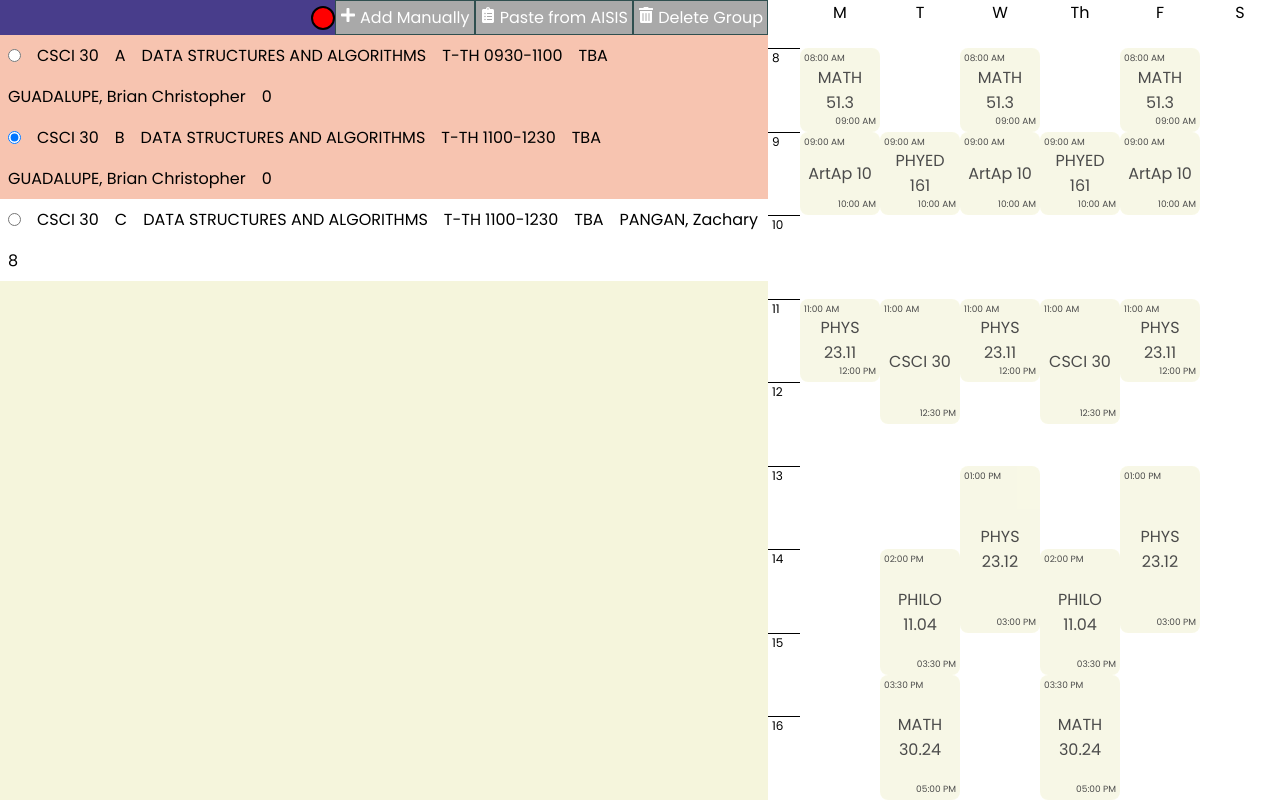
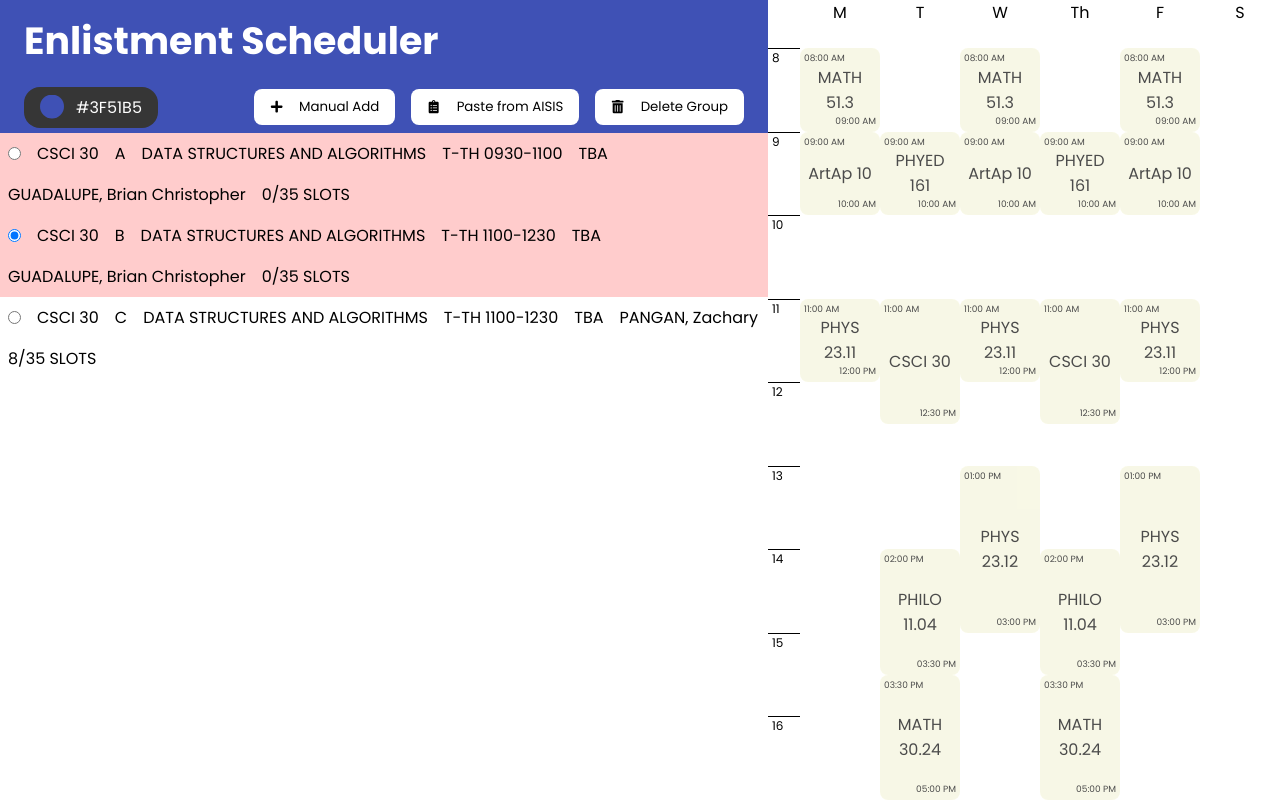
Before and after one commit to dnamme/enlistment-scheduler, a React (Create React App) app: page / in a window 1280 px wide. Built offline with nearby package versions, Linux system fonts and the light colour scheme.

Commit message:
fix styles for everything

```diff
--- a/src/App.js
+++ b/src/App.js
@@ -1,6 +1,8 @@
 import { useEffect, useState } from 'react'
 
-import InputContainer from './components/InputContainer'
+import InputHeader from './components/InputHeader'
+import InputRow from './components/InputRow'
+
 import Timetable from './components/Timetable'
 import './css/App.css'
 import './css/Input.css'
@@ -10,7 +12,7 @@ import './css/Timetable.css'
 function App() {
   const [data, setData] = useState([
     {
-      color: 'red',
+      color: '#3F51B5',
       code: 'CSCI 30',
       courses: [
         {
@@ -135,9 +137,39 @@ function App() {
   }
 
 
+  const [manualAddCode, setManualAddCode] = useState(null)
+  const [copyModalCode, setCopyModalCode] = useState(null)
+
+
   return (
     <div className="app">
-      <InputContainer data={data} onManualSubmit={onManualSubmit} onCopySubmit={onCopySubmit} />
+      <div>
+        {/* modals */}
+
+        <header>
+          <h3>Enlistment Scheduler</h3>
+        </header>
+        {/* <InputContainer data={data} onManualSubmit={onManualSubmit} onCopySubmit={onCopySubmit} /> */}
+
+        {/* pre-enlisted header */}
+        {/* pre-enlisted rows or empty text */}
+
+        {/* build headers and rows */}
+        {data.map((group) => <>
+          <InputHeader
+            key={`INPUT-HEADER_${group.code}`}
+            color={group.color}
+            onAddClick={() => {}}
+            onCopyClick={() => {}}
+            onDeleteClick={() => {}} />
+
+            {group.courses.map((row) =>
+              <InputRow
+                row={row}
+                onSelect={() => {}}
+                onDelete={() => {}} />)}
+        </>)}
+      </div>
       <Timetable data={groupedData} />
     </div>
   )
--- /dev/null
+++ b/src/components/IconButton.js
@@ -0,0 +1,20 @@
+function IconButton({ cStyle = {}, icon, bgColor = 'white', color = 'black', text }) {
+  return (
+    <button
+      style={{
+        ...cStyle,
+        display: 'flex',
+        flexFlow: 'row nowrap',
+        alignItems: 'center',
+        border: 'none',
+        borderRadius: '8px',
+        backgroundColor: bgColor,
+        color: color
+      }}>
+        {icon}
+        <p>{text}</p>
+      </button>
+  )
+}
+
+export default IconButton
--- a/src/components/InputContainer.js
+++ /dev/null
@@ -1,31 +0,0 @@
-import { useState } from 'react'
-
-import CopyModal from './CopyModal'
-import InputGroup from "./InputGroup"
-
-function InputContainer({ data, onManualSubmit, onCopySubmit }) {
-  const [modalActive, setModalActive] = useState(false)
-
-  const toggleModal = () => setModalActive(!modalActive)
-
-  const _onCopySubmit = (data) => {
-    toggleModal()
-    onCopySubmit(data)
-  }
-
-  return (
-    <div className="input-container">
-      {
-        modalActive
-          ? <CopyModal onExit={toggleModal} onCopySubmit={_onCopySubmit} />
-          : <></>
-      }
-
-      { data.map((g) =>
-        <InputGroup key={`INPUT-GROUP_${g.code}`} group={g} onCopyClick={toggleModal} />)
-      }
-    </div>
-  )
-}
-
-export default InputContainer
--- a/src/components/InputGroup.js
+++ /dev/null
@@ -1,28 +0,0 @@
-import InputHeader from './InputHeader'
-
-function InputGroup({ group, onCopyClick }) {
-  const onSelect = () => {
-  }
-
-  return (
-    <div className={`input-group`}>
-      <InputHeader color={group.color} onCopyClick={onCopyClick} />
-      {
-        group.courses.map((course) =>
-          <div key={`GROUP_${course.code}_${course.section}`} className={`input-row ${course.free_slots > 0 ? '' : 'disabled'}`}>
-            <input type="radio" checked={course.selected} onChange={onSelect} />
-            <p>{course.code}</p>
-            <p>{course.section}</p>
-            <p>{course.name}</p>
-            <p>{course.time}</p>
-            <p>{course.room}</p>
-            <p>{course.instructor}</p>
-            <p>{course.free_slots}</p>
-          </div>
-        )
-      }
-    </div>
-  )
-}
-
-export default InputGroup
--- a/src/components/InputHeader.js
+++ b/src/components/InputHeader.js
@@ -1,31 +1,27 @@
 import { FaClipboardList, FaPlus, FaTrashAlt } from 'react-icons/fa'
+import IconButton from './IconButton'
 
-function InputHeader({ color, onCopyClick }) {
-  const onAdd = () => {
-  }
-
-  const onDelete = () => {
-  }
+function InputHeader({ color, onAddClick, onCopyClick, onDeleteClick }) {
+  const mrgLeft = { margin: '4px 8px' }
 
   return (
-    <div className="input-header">
-      <div style={{
-        width: '24px',
-        height: '24px',
-        boxSizing: 'border-box',
-        borderRadius: '24px',
-        backgroundColor: color,
-        border: '2px solid black'
-      }} />
-      <div className="square-button" onClick={onAdd}>
-        <FaPlus /> Add Manually
+    <div className="input-header" style={{ backgroundColor: color }}>
+      {/* color indicator */}
+      <div className="color-indicator" style={{ marginLeft: '8px', marginRight: 'auto' }}>
+        <div style={{
+          backgroundColor: color,
+          width: '24px',
+          height: '24px',
+          clipPath: 'circle(50%)'
+        }} />
+
+        <p style={{}}>{color}</p>
       </div>
-      <div className="square-button" onClick={onCopyClick}>
-        <FaClipboardList /> Paste from AISIS
-      </div>
-      <div className="square-button" onClick={onDelete}>
-        <FaTrashAlt /> Delete Group
-      </div>
+
+      {/* buttons */}
+      <IconButton cStyle={mrgLeft} icon={<FaPlus />} text="Manual Add" onClick={onAddClick} />
+      <IconButton cStyle={mrgLeft} icon={<FaClipboardList />} text="Paste from AISIS" onClick={onCopyClick} />
+      <IconButton cStyle={mrgLeft} icon={<FaTrashAlt />} text="Delete Group" onClick={onDeleteClick} />
     </div>
   )
 }
--- /dev/null
+++ b/src/components/InputRow.js
@@ -0,0 +1,16 @@
+function InputRow({ row, onSelect, onDelete }) {
+  return (
+    <div key={`GROUP_${row.code}_${row.section}`} className={`input-row ${row.free_slots > 0 ? '' : 'disabled'}`}>
+      <input type="radio" checked={row.selected} onChange={onSelect} />
+      <p>{row.code}</p>
+      <p>{row.section}</p>
+      <p>{row.name}</p>
+      <p>{row.time}</p>
+      <p>{row.room}</p>
+      <p>{row.instructor}</p>
+      <p>{`${row.free_slots}/${row.max_slots} SLOTS`}</p>
+    </div>
+  )
+}
+
+export default InputRow
--- a/src/css/App.css
+++ b/src/css/App.css
@@ -6,31 +6,43 @@
   grid-template-areas: "input table";
 }
 
+header {
+  padding: 12px 24px;
+  background-color: #3F51B5;
+}
+
+header > h3 {
+  margin: 0;
+  color: white;
+  word-break: break-word;
+}
+
 button,
 .button {
   background: darkslateblue;
   color: white;
   text-align: center;
-  padding: 0.5rem 0;
+  padding: 8px 16px;
   border: none;
   cursor: pointer;
-  width: 128px;
 }
 
-button.block { display: block; }
-
-button.outline {
-  border: 1px solid darkslateblue;
-  background: transparent;
-  color: darkslateblue;
+button > p,
+.button > p {
+  margin: 0 0 0 16px;
 }
 
-.square-button {
-  padding: 0.25rem;
-  background-color: darkgray;
-  cursor: pointer;
+.color-indicator {
+  display: flex;
+  flex-flow: row nowrap;
+  background-color: #363636;
+  border-radius: 16px;
+  padding: 8px 16px;
+}
+
+.color-indicator > p {
   color: white;
-  border: 1px solid darkslategray;
+  margin: 0 0 0 12px;
 }
 
 @media screen and (max-width: 1023px) {
--- a/src/css/Input.css
+++ b/src/css/Input.css
@@ -8,8 +8,9 @@
   display: flex;
   flex-flow: row wrap;
   justify-content: flex-end;
-  background-color: darkslateblue;
   align-items: center;
+  background-color: #3F51B5;
+  padding: 4px 16px;
 }
 
 .input-row {
--- a/src/css/Timetable.css
+++ b/src/css/Timetable.css
@@ -45,6 +45,7 @@
 .course-block > * {
   margin: 0;
   grid-column: 1 / -1;
+  word-break: break-word;
 }
 
 .course-block > .course-code {
--- a/src/index.css
+++ b/src/index.css
@@ -7,6 +7,11 @@ h3 { font-size: 2.369rem; }
 h4 { font-size: 1.777rem; }
 h5 { font-size: 1.333rem; }
 h6 { font-size: 1.000rem; }
+
+* {
+  box-sizing: border-box;
+  font-family: 'Poppins', sans-serif;
+}
 
 body {
   margin: 0;
```
